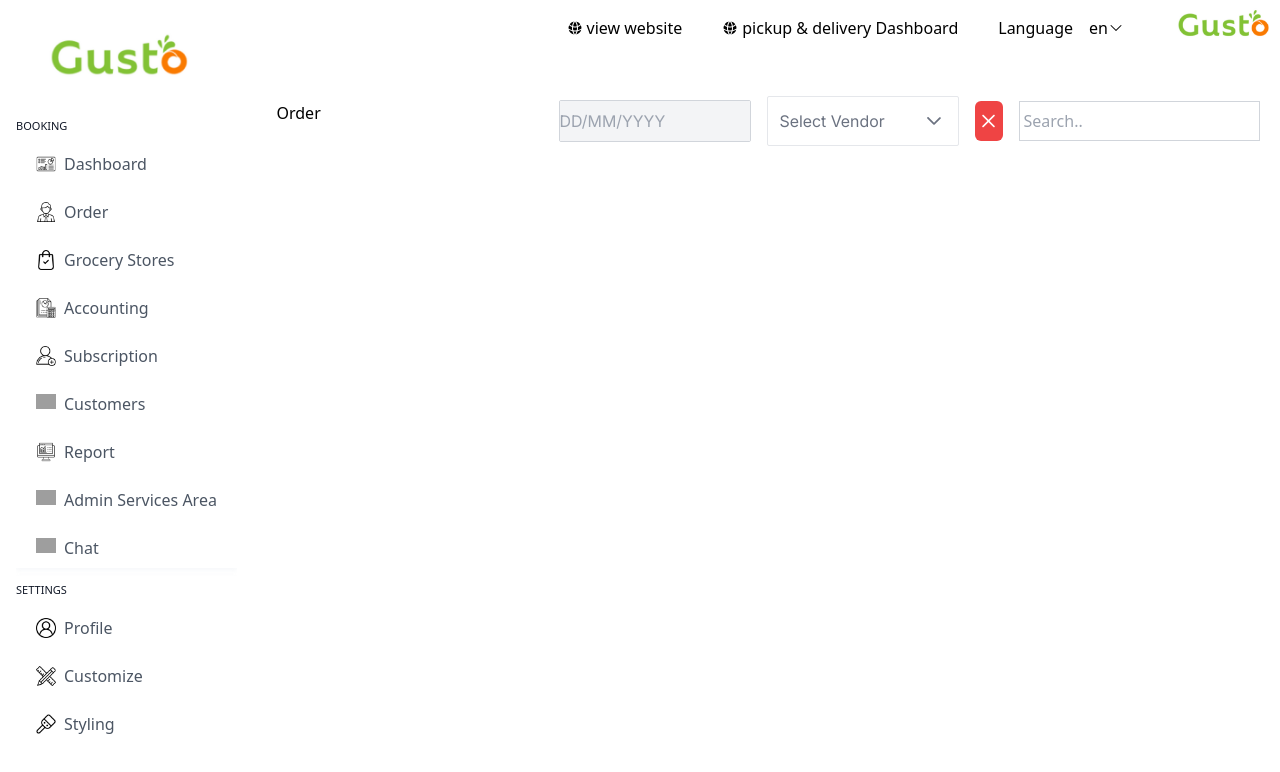
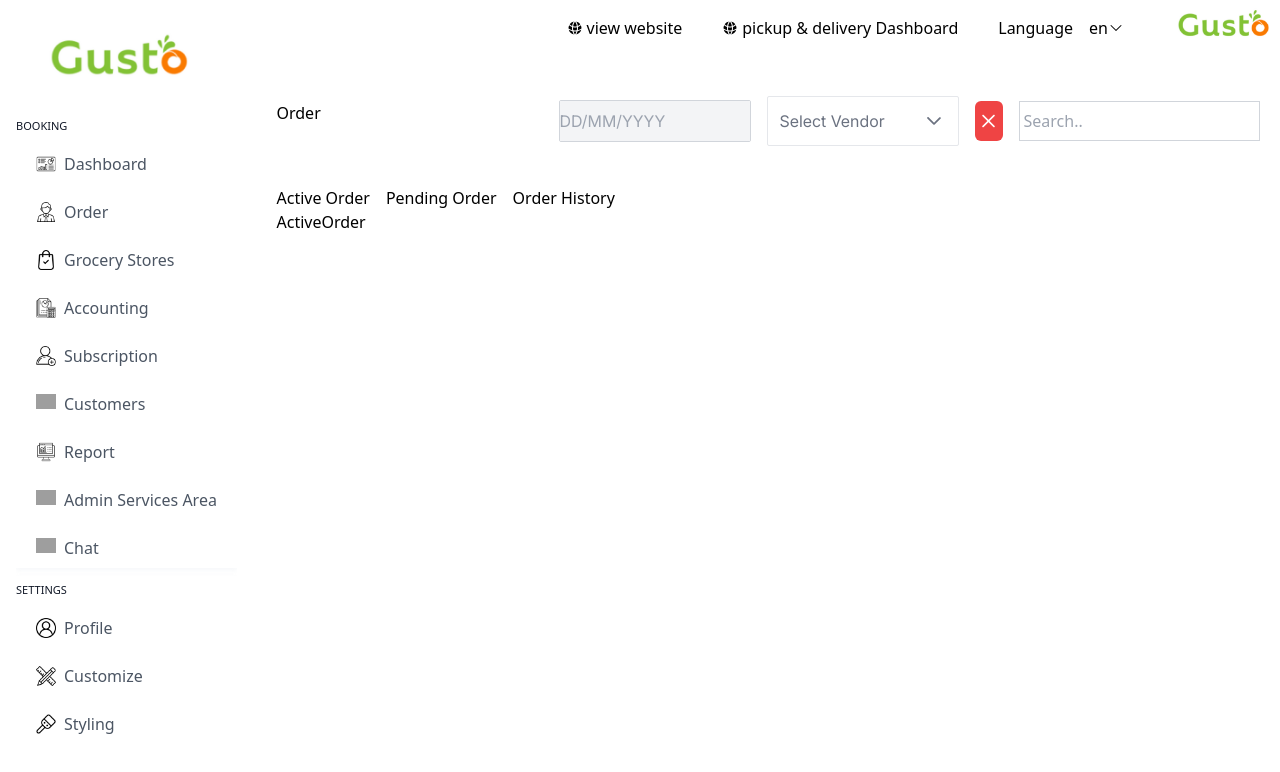
Before and after one commit to Blessino/gusto-dashboard, a React (Vite) app: page /order in a window 1280 px wide. Shown: the top 772 px of the page. Built offline with nearby package versions, Linux system fonts and the light colour scheme; grey boxes are pictures that could not be loaded.

Commit message:
oreder active pending history button is created

```diff
--- a/src/App.jsx
+++ b/src/App.jsx
@@ -16,7 +16,11 @@ function App() {
           <Route element={<AppLayout />}>
             <Route index element={<Navigate replace to="dashboard" />} />
             <Route path="dashboard" element={<Dashboard />} />
-            <Route path="order" element={<Order />} />
+            <Route path="order" element={<Order />}>
+              <Route path="pending" element={<Store />} />
+              <Route path="active" element={<Store />} />
+              <Route path="booking" element={<Store />} />
+            </Route>
             <Route path="stores" element={<Store />} />
             <Route path="customers" element={<Customers />} />
             <Route path="profile" element={<Profile />} />
--- a/src/index.css
+++ b/src/index.css
@@ -10,6 +10,9 @@
 }
 
 @layer utilities {
+  .card {
+    @apply mb-4  rounded-lg border-[1px] border-[#dfe7ef] bg-[#fff] p-8;
+  }
   .p-calendar input {
     @apply h-10 cursor-pointer border-none bg-gray-100 text-gray-600 focus:outline-none;
   }
@@ -23,6 +26,6 @@
   }
 
   .p-button-outlined {
-    @apply focus:outline-none focus-visible:outline-none outline-none;
+    @apply outline-none focus:outline-none focus-visible:outline-none;
   }
 }
--- a/src/pages/Order.jsx
+++ b/src/pages/Order.jsx
@@ -1,10 +1,28 @@
-import React from 'react';
+import React, { useState } from 'react';
 import DatePicker from '../ui/DatePicker';
 import { DropdownList } from '../ui/Dropdown';
-import Search from "../ui/Search"
+import Search from '../ui/Search';
 import { Button } from 'primereact/button';
+import ActiveOrder from '../ui/order/ActiveOrder';
+import PendingOrder from '../ui/order/PendingOrder';
+import Ordered from '../ui/order/Ordered';
 
 function Order() {
+  const [activeComponent, setActiveComponent] = useState('home');
+
+  const renderComponent = () => {
+    switch (activeComponent) {
+      case 'active':
+        return <ActiveOrder />;
+      case 'pending':
+        return <PendingOrder />;
+      case 'order':
+        return <Ordered />;
+      default:
+        return <ActiveOrder />;
+    }
+  };
+
   return (
     <div className="m-auto w-[96%] pt-4">
       <section className="m-auto flex items-center justify-between py-10">
@@ -18,12 +36,35 @@ function Order() {
           <div className="w-48 rounded-sm border-[1.5px]">
             <DropdownList />
           </div>
-          <div className=" justify-content-center flex bg-red-500 rounded-md h-10 w-7 ">
-            <Button icon="pi pi-times text-white" severity="danger" aria-label="Cancel" />
+          <div className="justify-content-center flex h-10 w-7 rounded-md bg-red-500">
+            <Button
+              icon="pi pi-times text-white"
+              severity="danger"
+              aria-label="Cancel"
+            />
           </div>
           <div>
             <Search />
           </div>
+        </div>
+      </section>
+      <section>
+        <div>
+          <nav className="flex items-center justify-start gap-4">
+            <button
+              onClick={() => setActiveComponent('active')}
+              className="active:text-blue-400"
+            >
+              Active Order
+            </button>
+            <button onClick={() => setActiveComponent('pending')}>
+              Pending Order
+            </button>
+            <button onClick={() => setActiveComponent('order')}>
+              Order History
+            </button>
+          </nav>
+          <div>{renderComponent()}</div>
         </div>
       </section>
     </div>
--- a/src/pages/Profile.jsx
+++ b/src/pages/Profile.jsx
@@ -5,6 +5,7 @@ function Profile() {
 
   return (
     <div className="w-[75%] pl-8 pt-10">
+      <div className="card">
         <h1>PROFILE</h1>
 
         <section className="pt-10">
@@ -22,8 +23,7 @@ function Profile() {
         </section>
 
         <ProfileForm />
-
-
+      </div>
     </div>
   );
 }
--- a/src/ui/Dropdown.jsx
+++ b/src/ui/Dropdown.jsx
@@ -34,7 +34,7 @@ export function DropdownList() {
   const [selectedVendor, setSelectedVendor] = useState(null);
 
   return (
-    <div className="card justify-content-center flex">
+    <div className=" justify-content-center flex">
       <Dropdown
         value={selectedVendor}
         onChange={(e) => setSelectedVendor(e.value)}
--- /dev/null
+++ b/src/ui/FileUploder.jsx
@@ -0,0 +1,32 @@
+import React, { useRef } from 'react';
+import { Toast } from 'primereact/toast';
+import { FileUpload } from 'primereact/fileupload';
+
+export default function FileUploder() {
+  const toast = useRef(null);
+
+  const onUpload = () => {
+    toast.current.show({
+      severity: 'info',
+      summary: 'Success',
+      detail: 'File Uploaded',
+    });
+  };
+
+
+
+  return (
+    <div className="card justify-content-center flex">
+      <Toast ref={toast}></Toast>
+      <FileUpload
+        mode="basic"
+        name="demo[]"
+        url="/api/upload"
+        accept="image/*"
+        maxFileSize={1000000}
+        onUpload={onUpload}
+
+      />
+    </div>
+  );
+}
--- a/src/ui/ProfileForm.jsx
+++ b/src/ui/ProfileForm.jsx
@@ -1,16 +1,20 @@
 import React, { useState } from 'react';
 import { InputText } from 'primereact/inputtext';
 import { Dropdown } from 'primereact/dropdown';
-import {cities} from "../data/VendorLIst"
+import { cities } from '../data/VendorLIst';
+import FileUploder from './Fileuploder';
 
 function ProfileForm() {
   const [value, setValue] = useState('');
-    const [selectedCity, setSelectedCity] = useState(null);
+  const [selectedCity, setSelectedCity] = useState(null);
 
   return (
     <div>
       <section className="pt-4">
         <form>
+          <div>
+            <FileUploder />
+          </div>
           <div className="flex items-center justify-between">
             <div className="flex flex-col gap-2">
               <label htmlFor="name">Name</label>
@@ -56,7 +60,7 @@ function ProfileForm() {
                 className="h-8 rounded-sm border-[1.5px] border-gray-400"
               />
             </div>
-            <div className="flex flex-col gap-2 ">
+            <div className="flex flex-col gap-2">
               <label htmlFor="name">Country</label>
               <Dropdown
                 value={selectedCity}
--- a/src/ui/Search.jsx
+++ b/src/ui/Search.jsx
@@ -5,7 +5,7 @@ export default function BasicDemo() {
   const [value, setValue] = useState('');
 
   return (
-    <div className="card justify-content-center flex h-10 border-[1.5px] border-solid border-gray-300">
+    <div className=" justify-content-center flex h-10 border-[1.5px] border-solid border-gray-300">
       <InputText
         value={value}
         onChange={(e) => setValue(e.target.value)}
--- /dev/null
+++ b/src/ui/order/ActiveOrder.jsx
@@ -0,0 +1,7 @@
+import React from "react";
+
+function ActiveOrder() {
+  return <div>ActiveOrder</div>;
+}
+
+export default ActiveOrder;
--- /dev/null
+++ b/src/ui/order/Ordered.jsx
@@ -0,0 +1,7 @@
+import React from "react";
+
+function Ordered() {
+  return <div>Ordered</div>;
+}
+
+export default Ordered;
--- /dev/null
+++ b/src/ui/order/PendingOrder.jsx
@@ -0,0 +1,7 @@
+import React from "react";
+
+function PendingOrder() {
+  return <div>PendingOrder</div>;
+}
+
+export default PendingOrder;
```
Lines whose indentation alone changed are shown as unchanged.
